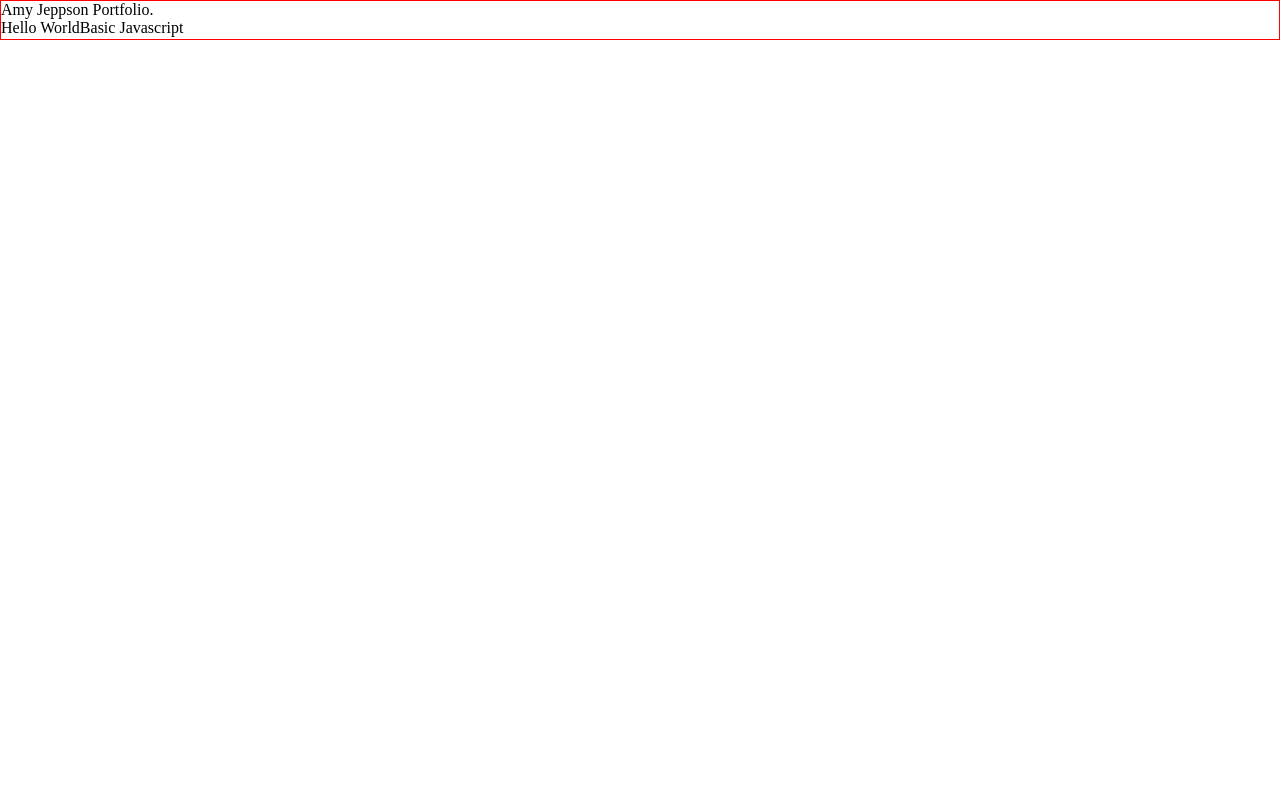
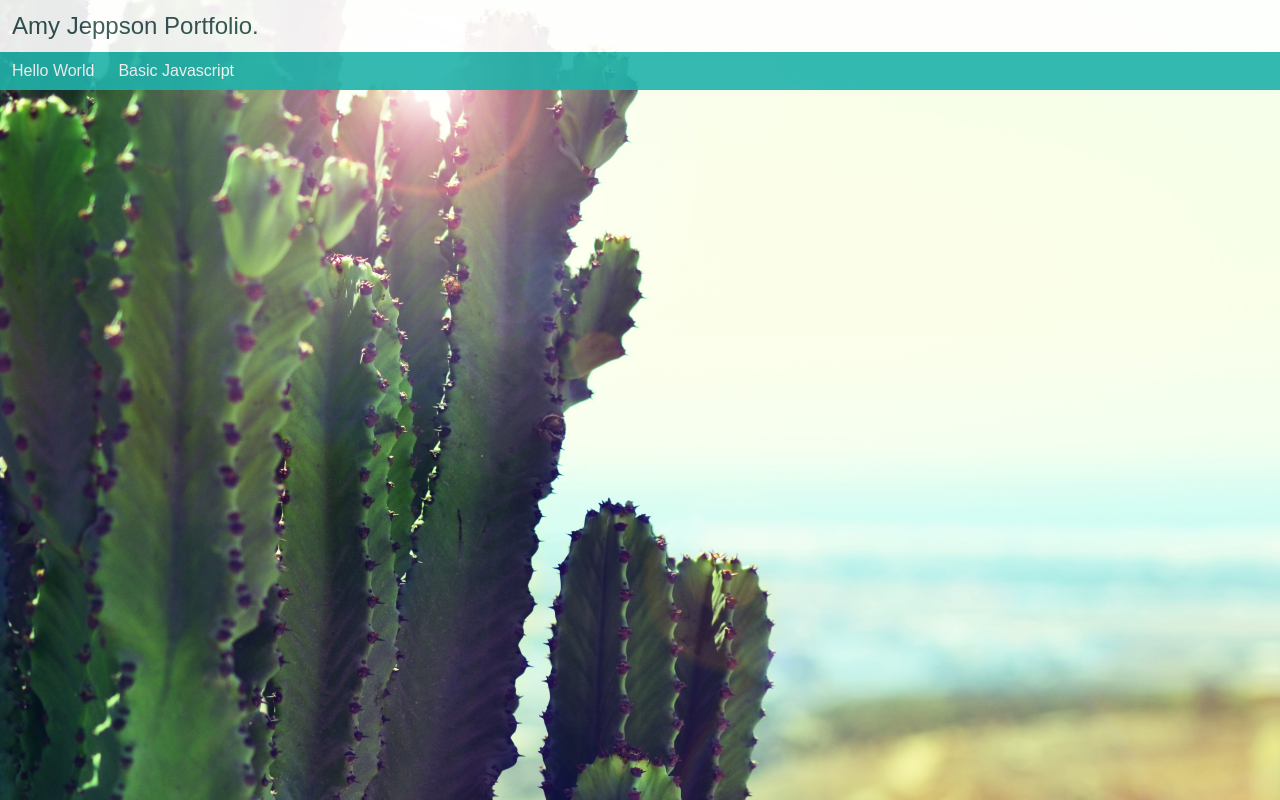
Before and after one commit to AmyClawson/activity12, an Angular app: page / in a window 1280 px wide. Built offline with nearby package versions, Linux system fonts and the light colour scheme.

Commit message:
added some stuff

```diff
--- a/package.json
+++ b/package.json
@@ -12,7 +12,7 @@
   },
   "private": true,
   "dependencies": {
-    "@angular/animations": "^4.2.4",
+    "@angular/animations": "^4.3.6",
     "@angular/cdk": "^2.0.0-beta.10",
     "@angular/common": "^4.2.4",
     "@angular/compiler": "^4.2.4",
@@ -24,6 +24,7 @@
     "@angular/platform-browser-dynamic": "^4.2.4",
     "@angular/router": "^4.2.4",
     "core-js": "^2.4.1",
+    "hammerjs": "^2.0.8",
     "rxjs": "^5.4.2",
     "zone.js": "^0.8.14"
   },
--- a/src/app/app.component.html
+++ b/src/app/app.component.html
@@ -1,9 +1,13 @@
 <div class="app-component">
     <div class="header">
-        Amy Jeppson Portfolio.
+        <div class="title">Amy Jeppson Portfolio.</div>
         <div class="navigation">
-            <div>Hello World</div>
-            <div>Basic Javascript</div>
+            <div class="clickable" (click)="helloWorld()">Hello World</div>
+            <div class="clickable" (click)="script()">Basic Javascript</div>
         </div>
     </div>
+
+    <div class="stuff-box">
+        <div *ngIf="showHelloWorld && !showJS" class="hello-world" [ngStyle]="{'color': helloColor}">Hello World!</div>
+    </div>
 </div>
--- a/src/app/app.component.less
+++ b/src/app/app.component.less
@@ -1,16 +1,46 @@
-@purp: purple;
+@import: '../main.less';
 
 .app-component{
+    .title{
+        padding:12px;
+        color: darkslategray;
+        font-weight: lighter;
+    }
     .header{
-        height: 40px;
         width: 100%;
-        border: 1px solid red;
         display: flex;
         flex-direction: column;
+        font-size: 24px;
+        background-color: white;
+        opacity: .9;
     }
     .navigation{
+        flex-direction: row;
         display: flex;
-        height: 30px;
-        flex-direction: row;
+        background-color: lightseagreen;
+        color: white;
+        div{
+            font-size: 16px;
+            align-items: center;
+            padding: 10px;
+            margin: 0px 2px;
+            font-weight: lighter;
+            &:hover{
+                background-color: cadetblue;
+            }
+        }
+    }
+    .stuff-box{
+        .hello-world{
+            height: 100px;
+            position: absolute;
+            right: 0px;
+            top: 260px;
+            font-size: 40px;
+            text-align: center;
+            right: 200px;
+        }
     }
 }
+
+//Photo by Jo Jo on Unsplash
--- a/src/app/app.component.ts
+++ b/src/app/app.component.ts
@@ -1,10 +1,42 @@
-import { Component } from '@angular/core';
+import { Component, OnInit } from '@angular/core';
 
 @Component({
-  selector: 'app-root',
-  templateUrl: './app.component.html',
-  styleUrls: ['./app.component.less']
+    selector: 'app-root',
+    templateUrl: './app.component.html',
+    styleUrls: ['./app.component.less']
 })
-export class AppComponent {
-  title = 'the homepage';
+export class AppComponent implements OnInit {
+
+    showHelloWorld:boolean = false;
+    currentColor = 0;
+    helloColor:string;
+
+    ngOnInit(){
+        this.switchColor();
+    }
+
+    helloWorld(){
+        this.showHelloWorld = !this.showHelloWorld;
+    }
+
+    // helloColor(){
+    //     let letters = '0123456789ABCDEF';
+    //     let color = '#';
+    //     for (let i = 0; i < 6; i++) {
+    //         color += letters[Math.floor(Math.random() * 16)];
+    //     }
+    //     return color;
+    // }
+
+
+    switchColor() {
+        let colors = ["red", "green", "blue", "purple", "yellow", "orange"];
+        if (this.currentColor >= colors.length){
+            this.currentColor = 0;
+        }
+        this.helloColor = colors[this.currentColor++];
+        setTimeout(this.switchColor, 50);
+    }
+
+    switchColor();
 }
--- a/src/app/app.module.ts
+++ b/src/app/app.module.ts
@@ -1,5 +1,6 @@
 import { BrowserModule } from '@angular/platform-browser';
-import { NgModule } from '@angular/core';
+import { BrowserAnimationsModule } from '@angular/platform-browser/animations';
+import { NgModule, OnInit } from '@angular/core';
 
 import { AppComponent } from './app.component';
 
@@ -8,7 +9,8 @@ import { AppComponent } from './app.component';
     AppComponent
   ],
   imports: [
-    BrowserModule
+    BrowserModule,
+    BrowserAnimationsModule
   ],
   providers: [],
   bootstrap: [AppComponent]
--- a/src/index.html
+++ b/src/index.html
@@ -7,6 +7,7 @@
 
   <meta name="viewport" content="width=device-width, initial-scale=1">
   <link rel="icon" type="image/x-icon" href="favicon.ico">
+  <link href="https://fonts.googleapis.com/icon?family=Material+Icons" rel="stylesheet">
 </head>
 <body>
     <app-root></app-root>
--- a/src/main.less
+++ b/src/main.less
@@ -1,4 +1,5 @@
 /* You can add global styles to this file, and also import other style files */
+@import "~@angular/material/prebuilt-themes/indigo-pink.css";
 
 *{
     box-sizing: border-box;
@@ -7,4 +8,14 @@
 body{
     margin: 0px;
     padding: 0px;
+    font-family: sans-serif;
+    background-image: url('assets/cactus.jpg');
+    background-repeat: no-repeat;
+    background-size: cover;
 }
+
+.clickable{
+    &:hover{
+        cursor: pointer;
+    }
+}
```
Also changed, not shown: src/assets/cactus.jpg (added), 1 other file (tests, documents, lock files or other folders).
